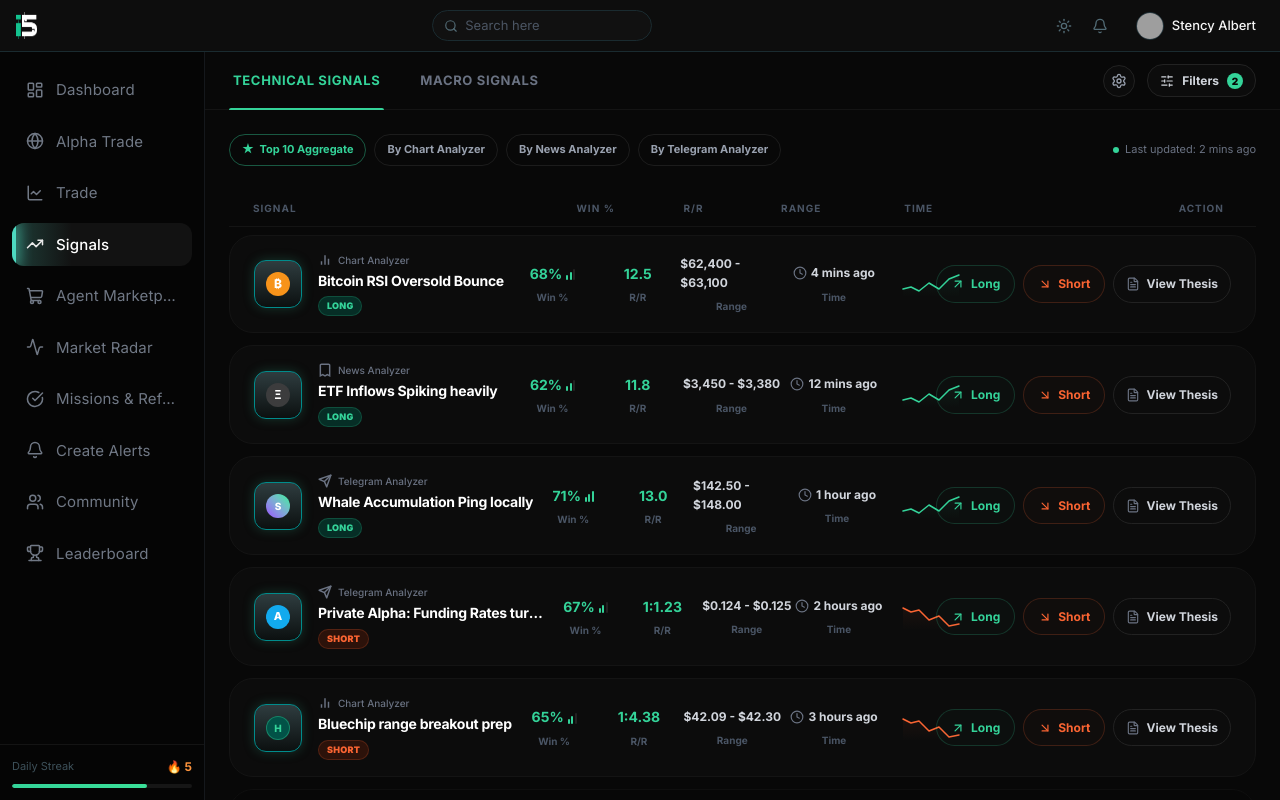
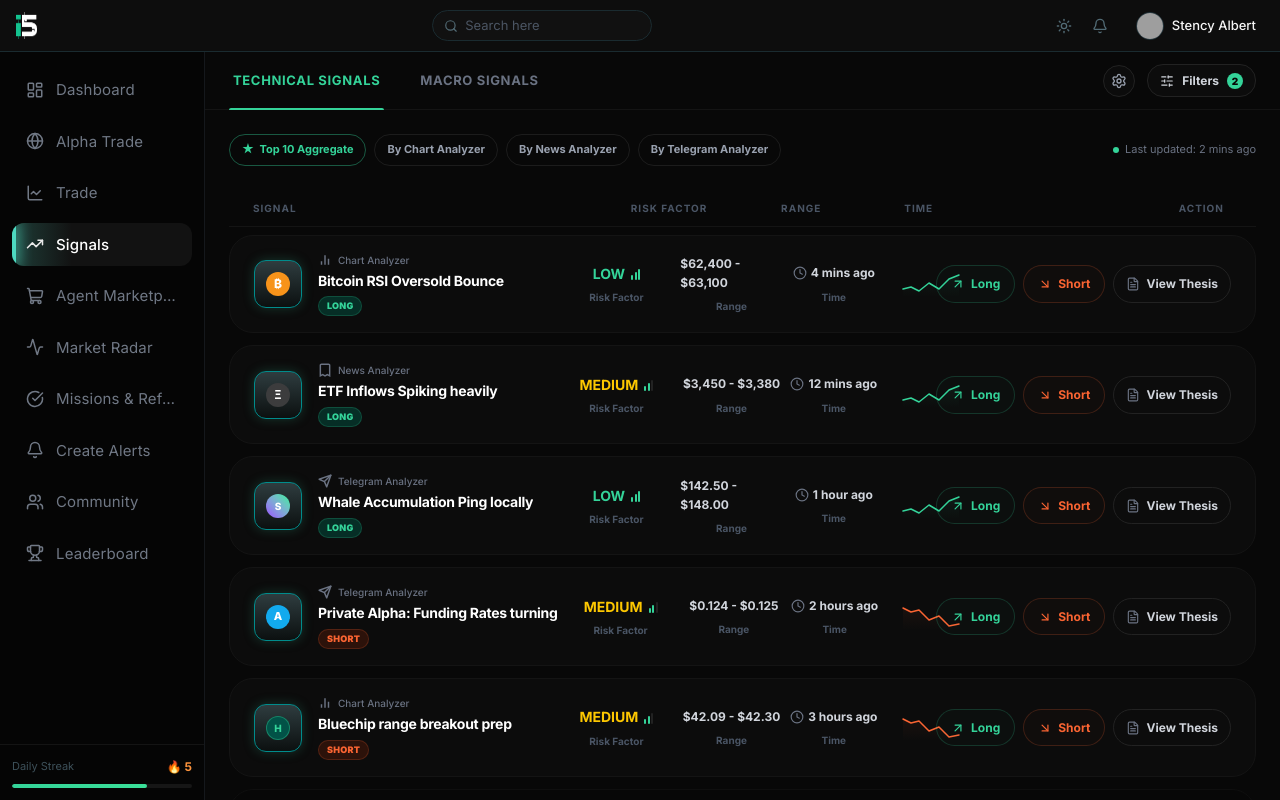
Before and after one commit to prithivi-designer/i5-Mainnet-design, a Next.js app: page /social-signals in a window 1280 px wide. Built offline with nearby package versions, Linux system fonts and the light colour scheme; grey boxes are pictures that could not be loaded.

Commit message:
style: update TechnicalSignals UI, change Win% to Risk Factor and remove R/R

```diff
--- a/src/views/TechnicalSignals.tsx
+++ b/src/views/TechnicalSignals.tsx
@@ -14,24 +14,23 @@ interface SignalData {
   title: string; // Analyzer title
   name: string; // Signal title
   type: 'Long' | 'Short';
-  winRate: string;
-  rr: string;
+  riskFactor: 'Low' | 'Medium' | 'High';
   range: string;
   time: string;
   reqPro?: boolean;
 }
 
 const initialSignals: SignalData[] = [
-  { id: 1, asset: 'BTC', assetName: 'Bitcoin', title: 'Chart Analyzer', name: 'Bitcoin RSI Oversold Bounce', type: 'Long', winRate: '68%', rr: '12.5', range: '$62,400 - $63,100', time: '4 mins ago' },
-  { id: 2, asset: 'ETH', assetName: 'Ethereum', title: 'News Analyzer', name: 'ETF Inflows Spiking heavily', type: 'Long', winRate: '62%', rr: '11.8', range: '$3,450 - $3,380', time: '12 mins ago' },
-  { id: 3, asset: 'SOL', assetName: 'Solana', title: 'Telegram Analyzer', name: 'Whale Accumulation Ping locally', type: 'Long', winRate: '71%', rr: '13.0', range: '$142.50 - $148.00', time: '1 hour ago' },
-  { id: 4, asset: 'ARB', assetName: 'Arbitrum', title: 'Telegram Analyzer', name: 'Private Alpha: Funding Rates turning', type: 'Short', winRate: '67%', rr: '1:1.23', range: '$0.124 - $0.125', time: '2 hours ago' },
-  { id: 5, asset: 'HYPE', assetName: 'Hype', title: 'Chart Analyzer', name: 'Bluechip range breakout prep', type: 'Short', winRate: '65%', rr: '1:4.38', range: '$42.09 - $42.30', time: '3 hours ago' },
-  { id: 6, asset: 'PEPE', assetName: 'Pepe', title: 'News Analyzer', name: 'Exchange Listing Rumors detected', type: 'Long', winRate: '54%', rr: '1:5.0', range: '$0.000008 - $0.00001', time: '4 hours ago', reqPro: true },
-  { id: 7, asset: 'LINK', assetName: 'Chainlink', title: 'Chart Analyzer', name: 'MACD bullish divergence on 4h', type: 'Long', winRate: '72%', rr: '12.0', range: '$14.20 - $15.50', time: '5 hours ago', reqPro: true },
-  { id: 8, asset: 'DOGE', assetName: 'Dogecoin', title: 'Telegram Analyzer', name: 'Sudden Sentiment Spike across 10 groups', type: 'Long', winRate: '58%', rr: '1:3.5', range: '$0.15 - $0.18', time: '6 hours ago', reqPro: true },
-  { id: 9, asset: 'AVAX', assetName: 'Avalanche', title: 'Chart Analyzer', name: 'Liquidation cluster approaching - Fade setup', type: 'Short', winRate: '64%', rr: '1:1.5', range: '$35.20 - $34.00', time: '8 hours ago', reqPro: true },
-  { id: 10, asset: 'SUI', assetName: 'Sui', title: 'News Analyzer', name: 'Network Upgrade announcement digested', type: 'Long', winRate: '61%', rr: '11.4', range: '$1.45 - $1.60', time: '10 hours ago', reqPro: true }
+  { id: 1, asset: 'BTC', assetName: 'Bitcoin', title: 'Chart Analyzer', name: 'Bitcoin RSI Oversold Bounce', type: 'Long', riskFactor: 'Low', range: '$62,400 - $63,100', time: '4 mins ago' },
+  { id: 2, asset: 'ETH', assetName: 'Ethereum', title: 'News Analyzer', name: 'ETF Inflows Spiking heavily', type: 'Long', riskFactor: 'Medium', range: '$3,450 - $3,380', time: '12 mins ago' },
+  { id: 3, asset: 'SOL', assetName: 'Solana', title: 'Telegram Analyzer', name: 'Whale Accumulation Ping locally', type: 'Long', riskFactor: 'Low', range: '$142.50 - $148.00', time: '1 hour ago' },
+  { id: 4, asset: 'ARB', assetName: 'Arbitrum', title: 'Telegram Analyzer', name: 'Private Alpha: Funding Rates turning', type: 'Short', riskFactor: 'Medium', range: '$0.124 - $0.125', time: '2 hours ago' },
+  { id: 5, asset: 'HYPE', assetName: 'Hype', title: 'Chart Analyzer', name: 'Bluechip range breakout prep', type: 'Short', riskFactor: 'Medium', range: '$42.09 - $42.30', time: '3 hours ago' },
+  { id: 6, asset: 'PEPE', assetName: 'Pepe', title: 'News Analyzer', name: 'Exchange Listing Rumors detected', type: 'Long', riskFactor: 'High', range: '$0.000008 - $0.00001', time: '4 hours ago', reqPro: true },
+  { id: 7, asset: 'LINK', assetName: 'Chainlink', title: 'Chart Analyzer', name: 'MACD bullish divergence on 4h', type: 'Long', riskFactor: 'Low', range: '$14.20 - $15.50', time: '5 hours ago', reqPro: true },
+  { id: 8, asset: 'DOGE', assetName: 'Dogecoin', title: 'Telegram Analyzer', name: 'Sudden Sentiment Spike across 10 groups', type: 'Long', riskFactor: 'High', range: '$0.15 - $0.18', time: '6 hours ago', reqPro: true },
+  { id: 9, asset: 'AVAX', assetName: 'Avalanche', title: 'Chart Analyzer', name: 'Liquidation cluster approaching - Fade setup', type: 'Short', riskFactor: 'Medium', range: '$35.20 - $34.00', time: '8 hours ago', reqPro: true },
+  { id: 10, asset: 'SUI', assetName: 'Sui', title: 'News Analyzer', name: 'Network Upgrade announcement digested', type: 'Long', riskFactor: 'Medium', range: '$1.45 - $1.60', time: '10 hours ago', reqPro: true }
 ];
 
 export function TechnicalSignals({ hideHeader, onTradeClick }: { hideHeader?: boolean; onTradeClick?: () => void }) {
@@ -43,10 +42,9 @@ export function TechnicalSignals({ hideHeader, onTradeClick }: { hideHeader?: bo
     return s.title === activeTab.replace('By ', '');
   });
 
-  const getSignalStrength = (rate: string) => {
-    const num = parseInt(rate);
-    if (num >= 70) return 3;
-    if (num >= 60) return 2;
+  const getSignalStrength = (risk: 'Low' | 'Medium' | 'High') => {
+    if (risk === 'Low') return 3;
+    if (risk === 'Medium') return 2;
     return 1;
   };
 
@@ -92,9 +90,8 @@ export function TechnicalSignals({ hideHeader, onTradeClick }: { hideHeader?: bo
 
           {/* Header Row */}
           <div className="flex items-center px-6 py-2.5 text-[10px] uppercase font-bold tracking-widest text-gray-600 border-b border-[#141414]">
-            <div className="w-[30%]">Signal</div>
-            <div className="w-[10%] text-center">Win %</div>
-            <div className="w-[10%] text-center">R/R</div>
+            <div className="w-[35%]">Signal</div>
+            <div className="w-[15%] text-center">Risk Factor</div>
             <div className="w-[12%] text-center">Range</div>
             <div className="w-[12%] text-center">Time</div>
             <div className="w-[26%] text-right pr-2">Action</div>
@@ -104,7 +101,7 @@ export function TechnicalSignals({ hideHeader, onTradeClick }: { hideHeader?: bo
           <div className="space-y-3">
             {filteredSignals.map((signal) => {
               const isLocked = signal.reqPro && tier === 'Free';
-              const strength = getSignalStrength(signal.winRate);
+              const strength = getSignalStrength(signal.riskFactor);
 
               return (
                 <div
@@ -123,7 +120,7 @@ export function TechnicalSignals({ hideHeader, onTradeClick }: { hideHeader?: bo
                   )}
 
                   {/* Column 1: Signal detail */}
-                  <div className="w-[30%] flex items-center gap-4">
+                  <div className="w-[35%] flex items-center gap-4">
                     {/* Coin Rounded Square */}
                     <div className="w-12 h-12 icon-squircle flex-shrink-0">
                       {signal.asset === 'BTC' && (
@@ -185,10 +182,17 @@ export function TechnicalSignals({ hideHeader, onTradeClick }: { hideHeader?: bo
                     </div>
                   </div>
 
-                  {/* Column 2: Win % */}
-                  <div className="w-[10%] flex flex-col items-center justify-center">
-                    <div className="flex items-center gap-1">
-                      <span className="text-[14px] font-bold text-[#34d399]">{signal.winRate}</span>
+                  {/* Column 2: Risk Factor */}
+                  <div className="w-[15%] flex flex-col items-center justify-center">
+                    <div className="flex items-center gap-1.5">
+                      <span className={cn(
+                        "text-[14px] font-bold uppercase",
+                        signal.riskFactor === 'Low' ? "text-[#34d399]" :
+                        signal.riskFactor === 'Medium' ? "text-yellow-400" :
+                        "text-[#fa6432]"
+                      )}>
+                        {signal.riskFactor}
+                      </span>
                       {/* Signal Strength bars */}
                       <div className="flex items-end gap-[1.5px] h-3">
                         <div className={cn("w-[2px] rounded-full transition-colors", strength >= 1 ? "bg-[#34d399]" : "bg-[#222]")} style={{ height: '5px' }} />
@@ -196,13 +200,7 @@ export function TechnicalSignals({ hideHeader, onTradeClick }: { hideHeader?: bo
                         <div className={cn("w-[2px] rounded-full transition-colors", strength >= 3 ? "bg-[#34d399]" : "bg-[#222]")} style={{ height: '11px' }} />
                       </div>
                     </div>
-                    <span className="text-[10px] text-gray-600 mt-1 font-bold">Win %</span>
-                  </div>
-
-                  {/* Column 3: R/R */}
-                  <div className="w-[10%] flex flex-col items-center justify-center">
-                    <span className="text-[14px] font-bold text-[#34d399]">{signal.rr}</span>
-                    <span className="text-[10px] text-gray-600 mt-1 font-bold">R/R</span>
+                    <span className="text-[10px] text-gray-600 mt-1 font-bold">Risk Factor</span>
                   </div>
 
                   {/* Column 4: Range */}
```
